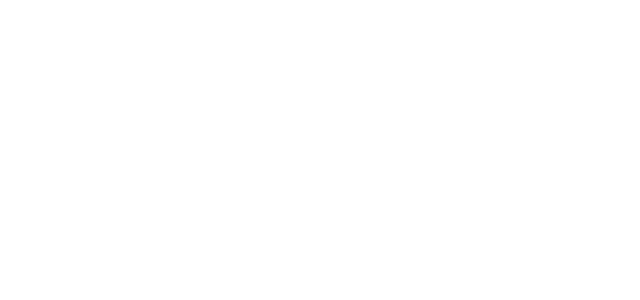
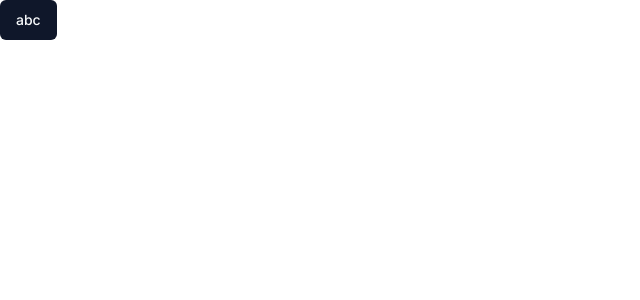
Before and after one commit to edzest/eklavya-frontend, a Next.js app: page / in a window 1280 px wide. Shown: the top 300 px of the page, without its empty margins (0-640 px from the left). Built offline with nearby package versions, Linux system fonts and the light colour scheme.

Commit message:
adds shadcn

```diff
--- a/app/globals.css
+++ b/app/globals.css
@@ -2,139 +2,75 @@
 @tailwind components;
 @tailwind utilities;
 
+@layer base {
+  :root {
+    --background: 0 0% 100%;
+    --foreground: 222.2 84% 4.9%;
 
-/* http://meyerweb.com/eric/tools/css/reset/
-   v2.0 | 20110126
-   License: none (public domain)
-*/
+    --card: 0 0% 100%;
+    --card-foreground: 222.2 84% 4.9%;
 
-html,
-body,
-div,
-span,
-applet,
-object,
-iframe,
-h1,
-h2,
-h3,
-h4,
-h5,
-h6,
-p,
-blockquote,
-pre,
-a,
-abbr,
-acronym,
-address,
-big,
-cite,
-code,
-del,
-dfn,
-em,
-img,
-ins,
-kbd,
-q,
-s,
-samp,
-small,
-strike,
-strong,
-sub,
-sup,
-tt,
-var,
-b,
-u,
-i,
-center,
-dl,
-dt,
-dd,
-ol,
-ul,
-li,
-fieldset,
-form,
-label,
-legend,
-table,
-caption,
-tbody,
-tfoot,
-thead,
-tr,
-th,
-td,
-article,
-aside,
-canvas,
-details,
-embed,
-figure,
-figcaption,
-footer,
-header,
-hgroup,
-menu,
-nav,
-output,
-ruby,
-section,
-summary,
-time,
-mark,
-audio,
-video {
-  margin: 0;
-  padding: 0;
-  border: 0;
-  font-size: 100%;
-  font: inherit;
-  vertical-align: baseline;
+    --popover: 0 0% 100%;
+    --popover-foreground: 222.2 84% 4.9%;
+
+    --primary: 222.2 47.4% 11.2%;
+    --primary-foreground: 210 40% 98%;
+
+    --secondary: 210 40% 96.1%;
+    --secondary-foreground: 222.2 47.4% 11.2%;
+
+    --muted: 210 40% 96.1%;
+    --muted-foreground: 215.4 16.3% 46.9%;
+
+    --accent: 210 40% 96.1%;
+    --accent-foreground: 222.2 47.4% 11.2%;
+
+    --destructive: 0 84.2% 60.2%;
+    --destructive-foreground: 210 40% 98%;
+
+    --border: 214.3 31.8% 91.4%;
+    --input: 214.3 31.8% 91.4%;
+    --ring: 222.2 84% 4.9%;
+
+    --radius: 0.5rem;
+  }
+
+  .dark {
+    --background: 222.2 84% 4.9%;
+    --foreground: 210 40% 98%;
+
+    --card: 222.2 84% 4.9%;
+    --card-foreground: 210 40% 98%;
+
+    --popover: 222.2 84% 4.9%;
+    --popover-foreground: 210 40% 98%;
+
+    --primary: 210 40% 98%;
+    --primary-foreground: 222.2 47.4% 11.2%;
+
+    --secondary: 217.2 32.6% 17.5%;
+    --secondary-foreground: 210 40% 98%;
+
+    --muted: 217.2 32.6% 17.5%;
+    --muted-foreground: 215 20.2% 65.1%;
+
+    --accent: 217.2 32.6% 17.5%;
+    --accent-foreground: 210 40% 98%;
+
+    --destructive: 0 62.8% 30.6%;
+    --destructive-foreground: 210 40% 98%;
+
+    --border: 217.2 32.6% 17.5%;
+    --input: 217.2 32.6% 17.5%;
+    --ring: 212.7 26.8% 83.9%;
+  }
 }
 
-/* HTML5 display-role reset for older browsers */
-article,
-aside,
-details,
-figcaption,
-figure,
-footer,
-header,
-hgroup,
-menu,
-nav,
-section {
-  display: block;
+@layer base {
+  * {
+    @apply border-border;
+  }
+  body {
+    @apply bg-background text-foreground;
+  }
 }
-
-body {
-  line-height: 1;
-}
-
-ol,
-ul {
-  list-style: none;
-}
-
-blockquote,
-q {
-  quotes: none;
-}
-
-blockquote:before,
-blockquote:after,
-q:before,
-q:after {
-  content: '';
-  content: none;
-}
-
-table {
-  border-collapse: collapse;
-  border-spacing: 0;
-}
--- a/app/layout.tsx
+++ b/app/layout.tsx
@@ -1,13 +1,17 @@
 import type { Metadata } from 'next'
-import { Inter } from 'next/font/google'
+import { Inter as FontSans } from 'next/font/google'
+import { cn } from '../lib/utils'
 import './globals.css'
-
-const inter = Inter({ subsets: ['latin'] })
 
 export const metadata: Metadata = {
     title: 'Create Next App',
     description: 'Generated by create next app',
 }
+
+export const fontSans = FontSans({
+    subsets: ['latin'],
+    variable: '--font-sans',
+})
 
 export default function RootLayout({
     children,
@@ -16,7 +20,14 @@
 }) {
     return (
         <html lang="en">
-      <body className={inter.className}>{children}</body>
+            <body
+                className={cn(
+                    'min-h-screen bg-background font-sans antialiased',
+                    fontSans.variable
+                )}
+            >
+                {children}
+            </body>
         </html>
     )
 }
--- a/app/page.tsx
+++ b/app/page.tsx
@@ -1,7 +1,10 @@
+import { Button } from '@/components/ui/button'
 import Image from 'next/image'
 
 export default function Home() {
     return (
-        <main className="flex min-h-screen flex-col items-center justify-between p-24"></main>
+        <main>
+            <Button>abc</Button>
+        </main>
     )
 }
--- /dev/null
+++ b/components/ui/button.tsx
@@ -0,0 +1,57 @@
+import * as React from 'react'
+import { Slot } from '@radix-ui/react-slot'
+import { cva, type VariantProps } from 'class-variance-authority'
+
+import { cn } from '@/lib/utils'
+
+const buttonVariants = cva(
+    'inline-flex items-center justify-center whitespace-nowrap rounded-md text-sm font-medium ring-offset-background transition-colors focus-visible:outline-none focus-visible:ring-2 focus-visible:ring-ring focus-visible:ring-offset-2 disabled:pointer-events-none disabled:opacity-50',
+    {
+        variants: {
+            variant: {
+                default:
+                    'bg-primary text-primary-foreground hover:bg-primary/90',
+                destructive:
+                    'bg-destructive text-destructive-foreground hover:bg-destructive/90',
+                outline:
+                    'border border-input bg-background hover:bg-accent hover:text-accent-foreground',
+                secondary:
+                    'bg-secondary text-secondary-foreground hover:bg-secondary/80',
+                ghost: 'hover:bg-accent hover:text-accent-foreground',
+                link: 'text-primary underline-offset-4 hover:underline',
+            },
+            size: {
+                default: 'h-10 px-4 py-2',
+                sm: 'h-9 rounded-md px-3',
+                lg: 'h-11 rounded-md px-8',
+                icon: 'h-10 w-10',
+            },
+        },
+        defaultVariants: {
+            variant: 'default',
+            size: 'default',
+        },
+    }
+)
+
+export interface ButtonProps
+    extends React.ButtonHTMLAttributes<HTMLButtonElement>,
+        VariantProps<typeof buttonVariants> {
+    asChild?: boolean
+}
+
+const Button = React.forwardRef<HTMLButtonElement, ButtonProps>(
+    ({ className, variant, size, asChild = false, ...props }, ref) => {
+        const Comp = asChild ? Slot : 'button'
+        return (
+            <Comp
+                className={cn(buttonVariants({ variant, size, className }))}
+                ref={ref}
+                {...props}
+            />
+        )
+    }
+)
+Button.displayName = 'Button'
+
+export { Button, buttonVariants }
--- /dev/null
+++ b/lib/utils.ts
@@ -0,0 +1,6 @@
+import { type ClassValue, clsx } from 'clsx'
+import { twMerge } from 'tailwind-merge'
+
+export function cn(...inputs: ClassValue[]) {
+    return twMerge(clsx(inputs))
+}
--- a/tailwind.config.ts
+++ b/tailwind.config.ts
@@ -1,14 +1,82 @@
 import type { Config } from 'tailwindcss'
-
+import { fontFamily } from 'tailwindcss/defaultTheme'
 const config: Config = {
+    darkMode: ['class'],
     content: [
         './pages/**/*.{js,ts,jsx,tsx,mdx}',
         './components/**/*.{js,ts,jsx,tsx,mdx}',
         './app/**/*.{js,ts,jsx,tsx,mdx}',
+        './src/**/*..{js,ts,jsx,tsx,mdx}',
     ],
     theme: {
-        extend: {},
+        container: {
+            center: true,
+            padding: '2rem',
+            screens: {
+                '2xl': '1400px',
+            },
+        },
+        extend: {
+            fontFamily: {
+                sans: ['var(--font-sans)', ...fontFamily.sans],
+            },
+            colors: {
+                border: 'hsl(var(--border))',
+                input: 'hsl(var(--input))',
+                ring: 'hsl(var(--ring))',
+                background: 'hsl(var(--background))',
+                foreground: 'hsl(var(--foreground))',
+                primary: {
+                    DEFAULT: 'hsl(var(--primary))',
+                    foreground: 'hsl(var(--primary-foreground))',
+                },
+                secondary: {
+                    DEFAULT: 'hsl(var(--secondary))',
+                    foreground: 'hsl(var(--secondary-foreground))',
+                },
+                destructive: {
+                    DEFAULT: 'hsl(var(--destructive))',
+                    foreground: 'hsl(var(--destructive-foreground))',
+                },
+                muted: {
+                    DEFAULT: 'hsl(var(--muted))',
+                    foreground: 'hsl(var(--muted-foreground))',
+                },
+                accent: {
+                    DEFAULT: 'hsl(var(--accent))',
+                    foreground: 'hsl(var(--accent-foreground))',
+                },
+                popover: {
+                    DEFAULT: 'hsl(var(--popover))',
+                    foreground: 'hsl(var(--popover-foreground))',
+                },
+                card: {
+                    DEFAULT: 'hsl(var(--card))',
+                    foreground: 'hsl(var(--card-foreground))',
+                },
+            },
+            borderRadius: {
+                lg: 'var(--radius)',
+                md: 'calc(var(--radius) - 2px)',
+                sm: 'calc(var(--radius) - 4px)',
+            },
+            keyframes: {
+                'accordion-down': {
+                    from: { height: '0' },
+                    to: { height: 'var(--radix-accordion-content-height)' },
+                },
+                'accordion-up': {
+                    from: { height: 'var(--radix-accordion-content-height)' },
+                    to: { height: '0' },
+                },
+            },
+            animation: {
+                'accordion-down': 'accordion-down 0.2s ease-out',
+                'accordion-up': 'accordion-up 0.2s ease-out',
+            },
+        },
     },
-    plugins: [],
+    plugins: [require('tailwindcss-animate')],
 }
+
 export default config
--- a/tsconfig.json
+++ b/tsconfig.json
@@ -22,6 +22,6 @@
       "@/*": ["./*"]
     }
   },
-  "include": ["next-env.d.ts", "**/*.ts", "**/*.tsx", ".next/types/**/*.ts"],
+  "include": ["next-env.d.ts", "**/*.ts", "**/*.tsx", ".next/types/**/*.ts", "tailwind.config.ts"],
   "exclude": ["node_modules"]
 }
```
Also changed, not shown: package.json (+11 -5 lines), components.json (added), 1 other file (tests, documents, lock files or other folders). Lines whose indentation alone changed are shown as unchanged.
